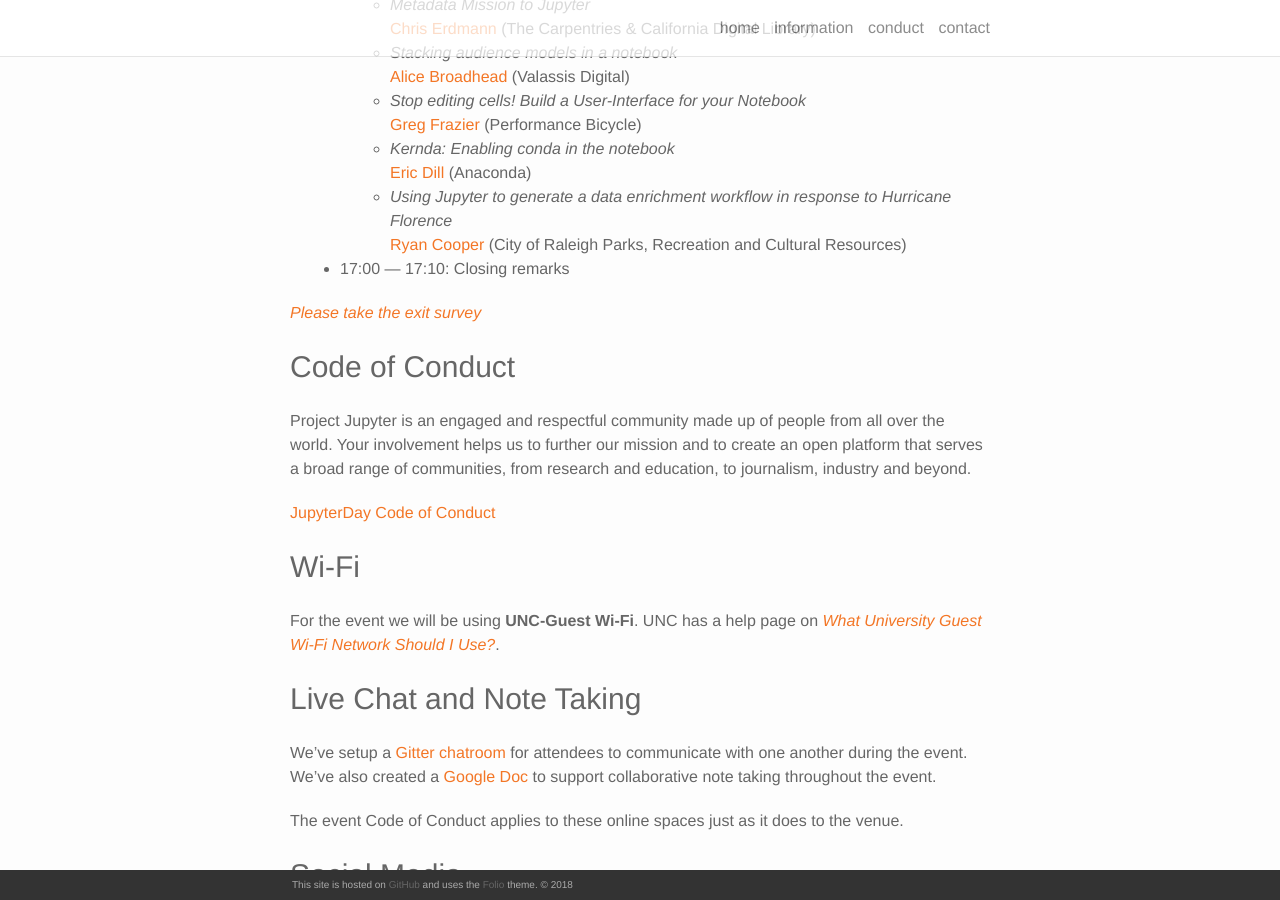
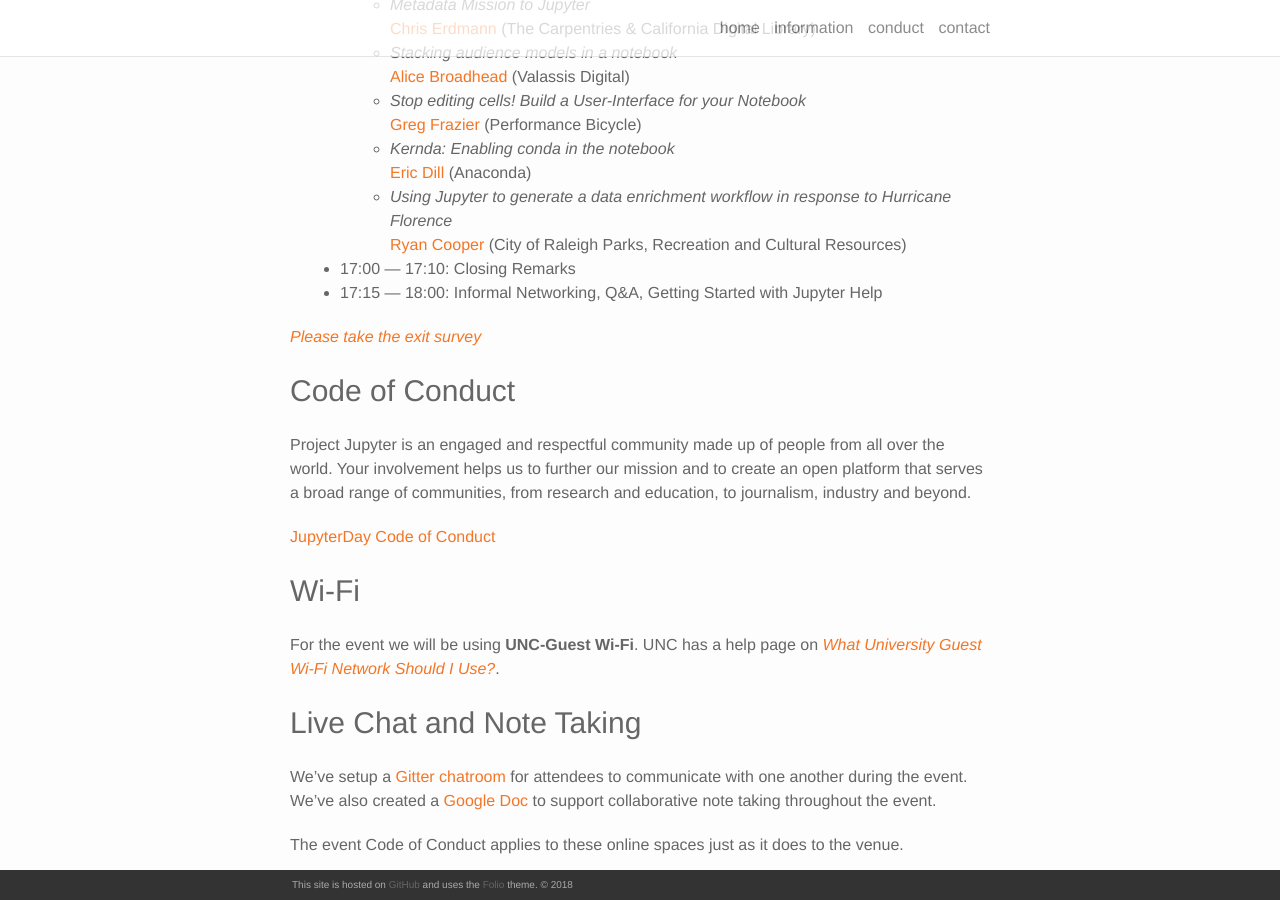
Before and after one commit to bogoli/-folio, a Jekyll site: the page built from information.md, in a window 1280 px wide and 900 px high, scrolled down 1609 px. Built offline with Jekyll 4.4.1, drawn with Linux system fonts in a browser that asks for light colours; nearby versions of some CDN libraries.

Commit message:
Add informal session from 5-6

```diff
--- a/information.md
+++ b/information.md
@@ -49,7 +49,8 @@ November 13, 2018<br />
     * *Stop editing cells! Build a User-Interface for your Notebook*<br />[Greg Frazier](https://www.linkedin.com/in/gnfrazier/) (Performance Bicycle)
     * *Kernda: Enabling conda in the notebook*<br />[Eric Dill](https://twitter.com/chemisist) (Anaconda)
     * *Using Jupyter to generate a data enrichment workflow in response to Hurricane Florence*<br />[Ryan Cooper](https://twitter.com/maptastik) (City of Raleigh Parks, Recreation and Cultural Resources)
-* 17:00 — 17:10: Closing remarks
+* 17:00 — 17:10: Closing Remarks
+* 17:15 — 18:00: Informal Networking, Q&A, Getting Started with Jupyter Help
 
 _[Please take the exit survey](https://goo.gl/forms/0vFd4t6LXcUUt1VM2)_
 
```
